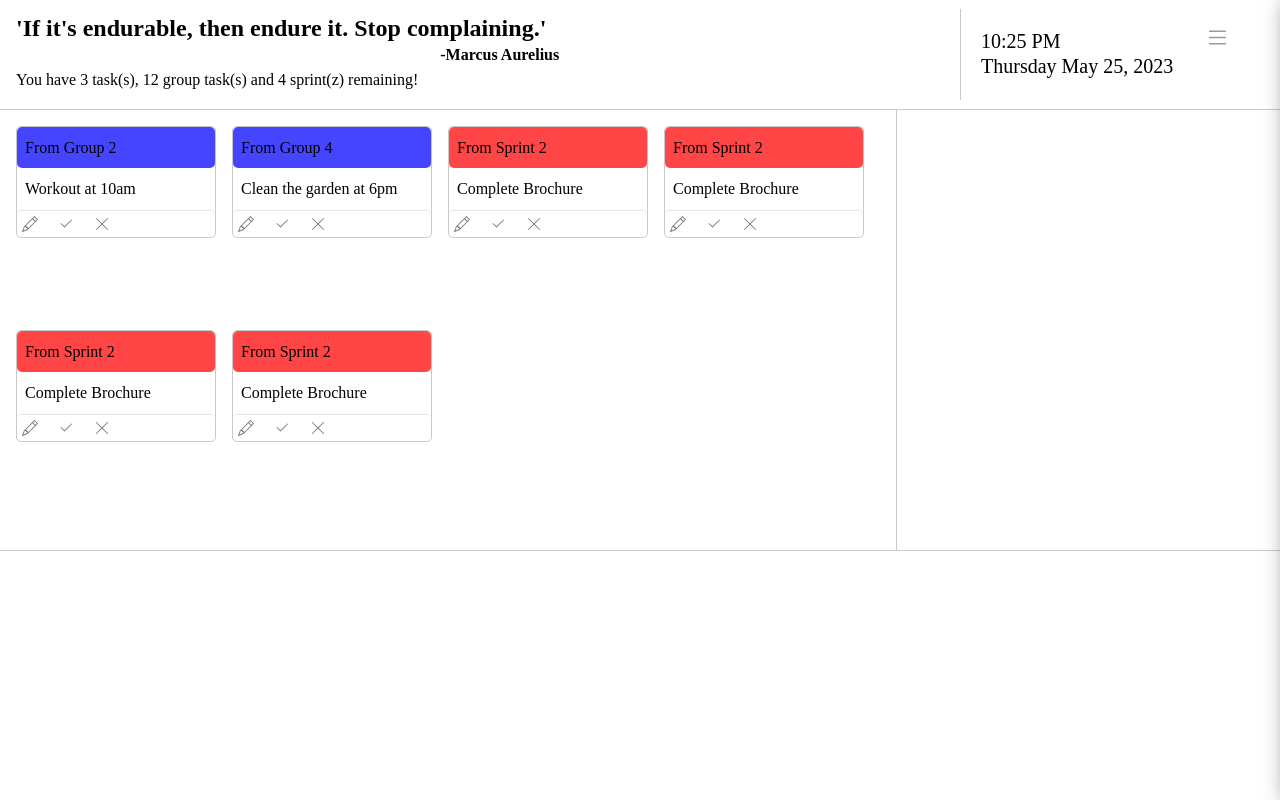
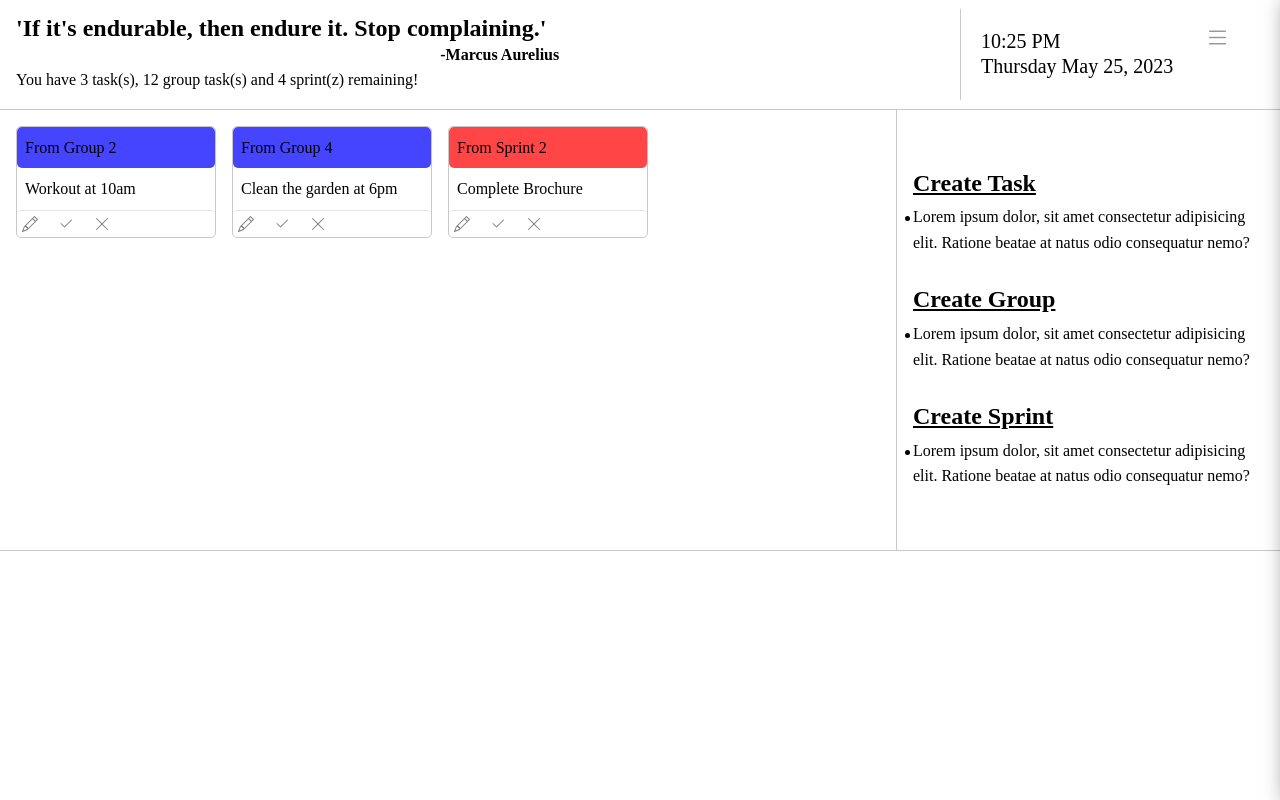
Before and after one commit to EdwardIY/Sprintz-App, a React (Create React App) app: page / in a window 1280 px wide. Built offline with nearby package versions, Linux system fonts and the light colour scheme.

Commit message:
initial options

```diff
--- a/src/App.tsx
+++ b/src/App.tsx
@@ -76,34 +76,6 @@ function Tasks() {
           <Icon.XLg />
         </span>
       </div>
-      <div className="Task Task--sprint Container--col">
-        <span className="TaskCategory">From Sprint 2</span>
-        <span className="TaskDescription"> Complete Brochure</span>
-        <span className="TaskControls Container--row">
-          <Icon.Pencil />
-          <Icon.Check2 />
-          <Icon.XLg />
-        </span>
-      </div>
-      <div className="Task Task--sprint Container--col">
-        <span className="TaskCategory">From Sprint 2</span>
-        <span className="TaskDescription"> Complete Brochure</span>
-        <span className="TaskControls Container--row">
-          <Icon.Pencil />
-          <Icon.Check2 />
-          <Icon.XLg />
-        </span>
-      </div>
-      <div className="Task Task--sprint Container--col">
-        <span className="TaskCategory">From Sprint 2</span>
-        <span className="TaskDescription"> Complete Brochure</span>
-        <span className="TaskControls Container--row">
-          <Icon.Pencil />
-          <Icon.Check2 />
-          <Icon.XLg />
-        </span>
-      </div>
-
     </div>
   )
 }
@@ -112,9 +84,18 @@ function Options() {
 
   return (
     <div className="Container--col Main__Options">
-      {/* <h2>Create TASK</h2>
-      <h2>Create Group</h2>
-      <h2>Create Sprint</h2> */}
+      <div className="Main__Options__Option Container--col">
+        <h2 className="Options__Option__Title">Create Task</h2>
+          <span className="Options__Option__Description">Lorem ipsum dolor, sit amet consectetur adipisicing elit. Ratione beatae at natus odio consequatur nemo?</span>
+      </div>
+      <div className="Main__Options__Option Container--col">
+        <h2 className="Options__Option__Title">Create Group</h2>
+          <span className="Options__Option__Description">Lorem ipsum dolor, sit amet consectetur adipisicing elit. Ratione beatae at natus odio consequatur nemo?</span>
+      </div>
+      <div className="Main__Options__Option Container--col">
+        <h2 className="Options__Option__Title">Create Sprint</h2>
+          <span className="Options__Option__Description">Lorem ipsum dolor, sit amet consectetur adipisicing elit. Ratione beatae at natus odio consequatur nemo?</span>
+      </div>
     </div>
   )
 }
--- a/src/index.css
+++ b/src/index.css
@@ -154,9 +154,41 @@
 .Main__Tasks__AddOption:hover {
     opacity: 1;
 }
+
+
+/* Options */
 .Main__Options {
     height: 55vh;
     width: 30%;
     border-left: 1px solid rgba(0, 0, 0, 0.212);
     padding: 1em;
+    gap: 2em;
 }
+.Main__Options__Option {
+    align-items: flex-start;
+    gap:.5em;
+}
+.Options__Option__Title {
+    text-decoration: underline;
+    cursor: pointer;
+}
+.Options__Option__Title:hover {
+    opacity: .6;
+    transform: scale(1.01);
+}
+.Options__Option__Description{
+    position: relative;
+    display: flex;
+    align-items: center;
+    justify-content: center;
+}
+.Options__Option__Description::before {
+    content: '';
+    width: 5px;
+    height: 5px;
+    background-color: black;
+    border-radius: 50%;
+    position: absolute;
+    left:-8px;
+    top:12px;
+}
```
